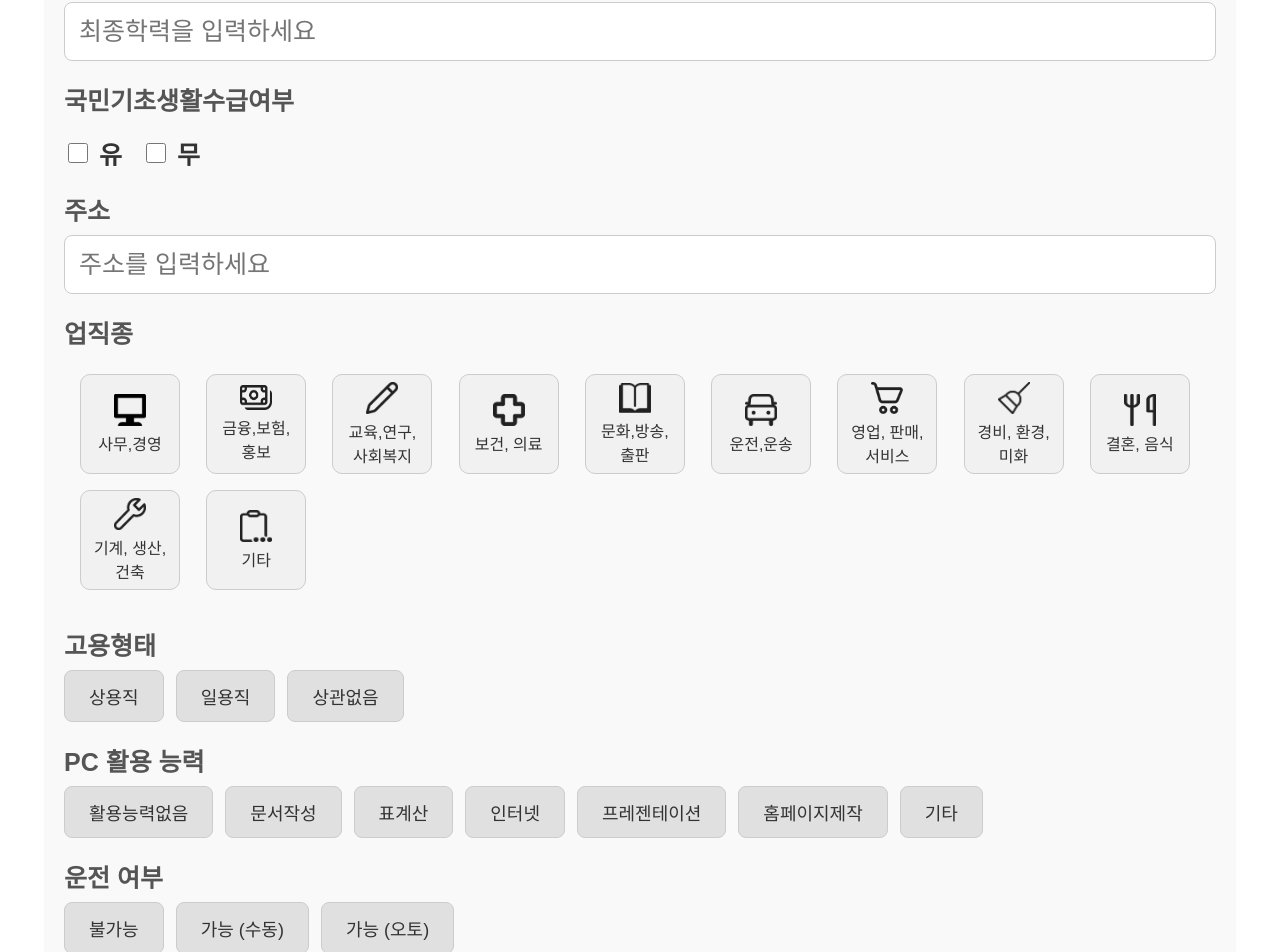
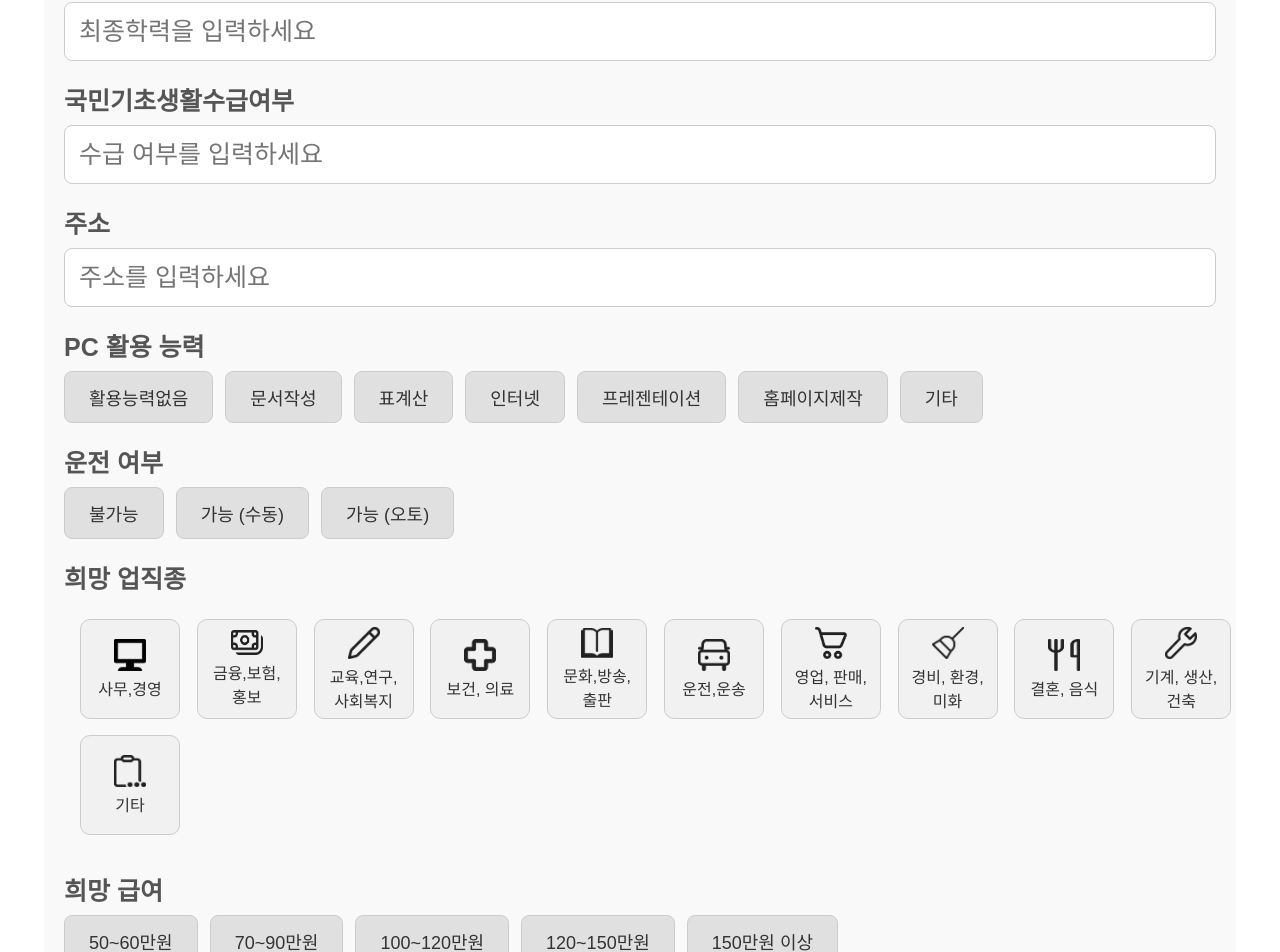
Before and after one commit to hyeon020723/BusanSilverWork, a React (Create React App) app in the folder silverwork/: page /resume in a window 1280 px wide. Shown: the part 781-1733 px from the top of the page. Built offline with nearby package versions, Linux system fonts and the light colour scheme.

Commit message:
feat information

```diff
--- a/silverwork/src/pages/ResumePage.js
+++ b/silverwork/src/pages/ResumePage.js
@@ -1,7 +1,5 @@
-import React, { useState } from "react";
 import { useNavigate } from "react-router-dom";
-
-import axios from "axios";
+import { useState } from "react";
 
 // 아이콘 이미지 파일 import
 import officeIcon from "../icons/사무경영.png";
@@ -19,18 +17,18 @@ import otherIcon from "../icons/기타.png";
 function ResumePage() {
   const navigate = useNavigate();
   const [formData, setFormData] = useState({
-    name: "",
-    idNumber: "",
-    age: "",
-    phone: "",
-    educationLevel: "",
-    welfareStatus: "",
-    address: "",
-    pcSkills: "",
-    drivingAbility: "",
-    preferredJobs: ["", "", ""],
-    expectedSalary: "",
-    employmentType: "",
+    이름: "",
+    주민번호: "",
+    연령: "",
+    휴대전화: "",
+    최종학력: "",
+    국민기초생활수급여부: "",
+    주소: "",
+    컴퓨터능력: "",
+    운전: "",
+    희망업직종: ["", "", ""],
+    희망급여: "",
+    고용형태: "",
   });
   const [selectedJobCategories, setSelectedJobCategories] = useState([]);
   const [selectedEmploymentTypes, setSelectedEmploymentTypes] = useState([]);
@@ -77,12 +75,6 @@ function ResumePage() {
     setFormData({ ...formData, [name]: value });
   };
 
-  const handlePreferredJobChange = (index, value) => {
-    const newPreferredJobs = [...formData.preferredJobs];
-    newPreferredJobs[index] = value;
-    setFormData({ ...formData, preferredJobs: newPreferredJobs });
-  };
-
   const handleCheckboxChange = (setFunction, selectedOptions, option) => {
     if (selectedOptions.includes(option)) {
       setFunction(selectedOptions.filter((item) => item !== option));
@@ -91,26 +83,36 @@ function ResumePage() {
     }
   };
 
-  const handleSubmit = async () => {
+  const handleJobCategoryChange = (category) => {
+    const newCategories = formData.희망업직종.includes(category)
+      ? formData.희망업직종.filter((item) => item !== category)
+      : [...formData.희망업직종, category];
+
+    setFormData({ ...formData, 희망업직종: newCategories });
+  };
+
+  const handleEmploymentTypeChange = (type) => {
+    const newEmploymentTypes = selectedEmploymentTypes.includes(type)
+      ? selectedEmploymentTypes.filter((item) => item !== type)
+      : [...selectedEmploymentTypes, type];
+
+    setSelectedEmploymentTypes(newEmploymentTypes);
+    setFormData({ ...formData, 고용형태: newEmploymentTypes.join(", ") });
+  };
+
+  const handleSubmit = () => {
     setStatusMessage("결과를 불러오는 중입니다...");
-    console.log("Form Data:", {
+    const formDataWithSelections = {
       ...formData,
-      selectedJobCategories,
-      selectedEmploymentTypes,
-    });
-    try {
-      await axios.post("/api/results", {
-        ...formData,
-        selectedJobCategories,
-        selectedEmploymentTypes,
-      });
-      navigate("/results", { state: { formData } });
+      희망업직종: selectedJobCategories.join(", "),
+      고용형태: selectedEmploymentTypes.join(", "),
+    };
+    console.log("Form Data:", formDataWithSelections);
 
-      setStatusMessage("신청내역을 확인해주세요");
-    } catch (error) {
-      setStatusMessage("오류가 발생했습니다. 다시 시도해주세요.");
-      console.error("Error sending data to the backend:", error);
-    }
+    // 데이터 전송 없이 바로 이동
+    navigate("/results", { state: { formData: formDataWithSelections } });
+
+    setStatusMessage("신청내역을 확인해주세요");
   };
 
   return (
@@ -120,9 +122,9 @@ function ResumePage() {
         <label style={labelStyle}>이름</label>
         <input
           type="text"
-          name="name"
+          name="이름"
           placeholder="이름을 입력하세요"
-          value={formData.name}
+          value={formData.이름}
           onChange={handleInputChange}
           style={inputStyle}
           required
@@ -132,9 +134,9 @@ function ResumePage() {
         <label style={labelStyle}>주민번호</label>
         <input
           type="text"
-          name="idNumber"
+          name="주민번호"
           placeholder="주민번호를 입력하세요"
-          value={formData.idNumber}
+          value={formData.주민번호}
           onChange={handleInputChange}
           style={inputStyle}
           required
@@ -144,107 +146,107 @@ function ResumePage() {
         <label style={labelStyle}>연령</label>
         <input
           type="number"
-          name="age"
+          name="연령"
           placeholder="나이를 입력하세요"
-          value={formData.age}
+          value={formData.연령}
           onChange={handleInputChange}
           style={inputStyle}
         />
       </div>
       <div style={optionGroupStyle}>
-        <label style={labelStyle}>휴대폰</label>
+        <label style={labelStyle}>휴대전화</label>
         <input
           type="tel"
-          name="phone"
+          name="휴대전화"
           placeholder="휴대폰 번호를 입력하세요"
-          value={formData.phone}
+          value={formData.휴대전화}
           onChange={handleInputChange}
           style={inputStyle}
           required
         />
       </div>
-
       <div style={optionGroupStyle}>
         <label style={labelStyle}>최종학력</label>
         <input
           type="text"
-          name="educationLevel"
+          name="최종학력"
           placeholder="최종학력을 입력하세요"
-          value={formData.educationLevel}
+          value={formData.최종학력}
           onChange={handleInputChange}
           style={inputStyle}
         />
       </div>
-
       <div style={optionGroupStyle}>
         <label style={labelStyle}>국민기초생활수급여부</label>
-        <div style={welfareStatusContainerStyle}>
-          <label style={welfareOptionStyle}>
-            <input
-              type="checkbox"
-              name="welfareStatus"
-              value="유"
-              style={inputCheckboxStyle}
-              checked={formData.welfareStatus === "유"}
-              onChange={() =>
-                setFormData((prevData) => ({
-                  ...prevData,
-                  welfareStatus: prevData.welfareStatus === "유" ? "" : "유",
-                }))
-              }
-            />
-            <span style={labelTextStyle}>유</span>
-          </label>
-          <label style={welfareOptionStyle}>
-            <input
-              type="checkbox"
-              name="welfareStatus"
-              value="무"
-              style={inputCheckboxStyle}
-              checked={formData.welfareStatus === "무"}
-              onChange={() =>
-                setFormData((prevData) => ({
-                  ...prevData,
-                  welfareStatus: prevData.welfareStatus === "무" ? "" : "무",
-                }))
-              }
-            />
-            <span style={labelTextStyle}>무</span>
-          </label>
-        </div>
+        <input
+          type="text"
+          name="국민기초생활수급여부"
+          placeholder="수급 여부를 입력하세요"
+          value={formData.국민기초생활수급여부}
+          onChange={handleInputChange}
+          style={inputStyle}
+        />
       </div>
-
       <div style={optionGroupStyle}>
         <label style={labelStyle}>주소</label>
         <input
           type="text"
-          name="address"
+          name="주소"
           placeholder="주소를 입력하세요"
-          value={formData.address}
+          value={formData.주소}
           onChange={handleInputChange}
           style={inputStyle}
         />
       </div>
-      {/* 업직종 선택 */}
       <div style={optionGroupStyle}>
-        <label style={labelStyle}>업직종</label>
+        <label style={labelStyle}>PC 활용 능력</label>
+        <div style={buttonContainerStyle}>
+          {pcSkillsOptions.map((option, index) => (
+            <button
+              key={index}
+              onClick={() => setFormData({ ...formData, 컴퓨터능력: option })}
+              style={{
+                ...employmentButtonStyle,
+                backgroundColor:
+                  formData.컴퓨터능력 === option ? "#4CAF50" : "#e0e0e0",
+                color: formData.컴퓨터능력 === option ? "white" : "#333",
+              }}>
+              {option}
+            </button>
+          ))}
+        </div>
+      </div>
+      <div style={optionGroupStyle}>
+        <label style={labelStyle}>운전 여부</label>
+        <div style={buttonContainerStyle}>
+          {drivingOptions.map((option, index) => (
+            <button
+              key={index}
+              onClick={() => setFormData({ ...formData, 운전: option })}
+              style={{
+                ...employmentButtonStyle,
+                backgroundColor:
+                  formData.운전 === option ? "#4CAF50" : "#e0e0e0",
+                color: formData.운전 === option ? "white" : "#333",
+              }}>
+              {option}
+            </button>
+          ))}
+        </div>
+      </div>
+      <div style={optionGroupStyle}>
+        <label style={labelStyle}>희망 업직종</label>
         <div style={iconButtonContainerStyle}>
           {jobCategories.map((category, index) => (
             <button
               key={index}
-              onClick={() =>
-                handleCheckboxChange(
-                  setSelectedJobCategories,
-                  selectedJobCategories,
-                  category.name
-                )
-              }
+              onClick={() => handleJobCategoryChange(category.name)}
               style={{
                 ...iconButtonStyle,
-                backgroundColor: selectedJobCategories.includes(category.name)
+                backgroundColor: formData.희망업직종.includes(category.name)
                   ? "#4CAF50"
                   : "#f1f1f1",
-                color: selectedJobCategories.includes(category.name)
+                color: formData.희망업직종.includes(category.name)
                   ? "white"
                   : "#333",
               }}>
@@ -254,108 +256,51 @@ function ResumePage() {
           ))}
         </div>
       </div>
-      {/* 고용형태 선택 */}
       <div style={optionGroupStyle}>
-        <label style={labelStyle}>고용형태</label>
+        <label style={labelStyle}>희망 급여</label>
+        <div style={buttonContainerStyle}>
+          {salaryOptions.map((option, index) => (
+            <button
+              key={index}
+              onClick={() => setFormData({ ...formData, 희망급여: option })}
+              style={{
+                ...employmentButtonStyle,
+                backgroundColor:
+                  formData.희망급여 === option ? "#4CAF50" : "#e0e0e0",
+                color: formData.희망급여 === option ? "white" : "#333",
+              }}>
+              {option}
+            </button>
+          ))}
+        </div>
+      </div>
+      <div style={optionGroupStyle}>
+        <label style={labelStyle}>고용 형태</label>
         <div style={buttonContainerStyle}>
           {employmentOptions.map((type, index) => (
             <button
               key={index}
-              onClick={() =>
-                handleCheckboxChange(
-                  setSelectedEmploymentTypes,
-                  selectedEmploymentTypes,
-                  type
-                )
-              }
+              onClick={() => handleEmploymentTypeChange(type)}
               style={{
                 ...employmentButtonStyle,
-                backgroundColor: selectedEmploymentTypes.includes(type)
-                  ? "#4CAF50"
-                  : "#e0e0e0",
-                color: selectedEmploymentTypes.includes(type)
-                  ? "white"
-                  : "#333",
+                backgroundColor:
+                  formData.고용형태 === type ? "#4CAF50" : "#e0e0e0",
+                color: formData.고용형태 === type ? "white" : "#333",
               }}>
               {type}
             </button>
           ))}
         </div>
       </div>
-
-      {/* PC Skill Options */}
-      <div style={optionGroupStyle}>
-        <label style={labelStyle}>PC 활용 능력</label>
-        <div style={buttonContainerStyle}>
-          {pcSkillsOptions.map((option, index) => (
-            <button
-              key={index}
-              onClick={() => setFormData({ ...formData, pcSkills: option })}
-              style={{
-                ...employmentButtonStyle,
-                backgroundColor:
-                  formData.pcSkills === option ? "#4CAF50" : "#e0e0e0",
-                color: formData.pcSkills === option ? "white" : "#333",
-              }}>
-              {option}
-            </button>
-          ))}
-        </div>
-      </div>
-
-      <div style={optionGroupStyle}>
-        <label style={labelStyle}>운전 여부</label>
-        <div style={buttonContainerStyle}>
-          {drivingOptions.map((option, index) => (
-            <button
-              key={index}
-              onClick={() =>
-                setFormData({ ...formData, drivingAbility: option })
-              }
-              style={{
-                ...employmentButtonStyle,
-                backgroundColor:
-                  formData.drivingAbility === option ? "#4CAF50" : "#e0e0e0",
-                color: formData.drivingAbility === option ? "white" : "#333",
-              }}>
-              {option}
-            </button>
-          ))}
-        </div>
-      </div>
-
-      <div style={optionGroupStyle}>
-        <label style={labelStyle}>기대 임금</label>
-        <div style={buttonContainerStyle}>
-          {salaryOptions.map((option, index) => (
-            <button
-              key={index}
-              onClick={() =>
-                setFormData({ ...formData, expectedSalary: option })
-              }
-              style={{
-                ...employmentButtonStyle,
-                backgroundColor:
-                  formData.expectedSalary === option ? "#4CAF50" : "#e0e0e0",
-                color: formData.expectedSalary === option ? "white" : "#333",
-              }}>
-              {option}
-            </button>
-          ))}
-        </div>
-      </div>
-
-      {/* 신청하기 버튼 */}
       <button onClick={handleSubmit} style={viewResultsButtonStyle}>
         신청하기
       </button>
-      {/* 상태 메시지 */}
       {statusMessage && <p style={statusMessageStyle}>{statusMessage}</p>}
     </div>
   );
 }
 
-//style
+// 스타일 정의
 const containerStyle = {
   display: "flex",
   flexDirection: "column",
@@ -400,64 +345,6 @@ const inputStyle = {
   boxSizing: "border-box",
 };
 
-const iconButtonContainerStyle = {
-  display: "grid",
-  gridTemplateColumns: "repeat(auto-fit, minmax(100px, 1fr))", // Slightly larger minimum width for better legibility
-  gap: "16px", // Increase gap for clearer spacing between items
-  alignItems: "center", // Center align buttons vertically in their grid cells
-  justifyContent: "center", // Center the grid within its container
-  padding: "16px", // Add padding around the grid to create space from surrounding content
-  width: "100%", // Make the grid responsive to its container's width
-  boxSizing: "border-box", // Ensure padding doesn't affect overall width
-};
-
-const welfareStatusContainerStyle = {
-  display: "flex",
-  gap: "20px", // Clear space between the "유" and "무" options
-  fontSize: "30px", // Slightly increase font size for readability
-  alignItems: "center", // Align items in the center for a balanced layout
-  marginTop: "10px",
-};
-
-const welfareOptionStyle = {
-  display: "flex",
-  alignItems: "center",
-  gap: "8px", // Space between checkbox and label text
-  cursor: "pointer", // Pointer cursor for clickable elements
-};
-
-const inputCheckboxStyle = {
-  width: "20px", // Increase size for easier clicking
-  height: "20px",
-};
-
-const labelTextStyle = {
-  fontSize: "25px",
-  color: "#333", // Dark color for high contrast and readability
-  fontWeight: "bold",
-};
-
-const iconButtonStyle = {
-  display: "flex",
-  alignItems: "center",
-  justifyContent: "center",
-  padding: "10px",
-  fontSize: "16px",
-  border: "1px solid #ccc",
-  borderRadius: "10px",
-  cursor: "pointer",
-  flexDirection: "column",
-  width: "100px",
-  height: "100px",
-  transition: "background-color 0.2s",
-};
-
-const iconStyle = {
-  width: "32px",
-  height: "32px",
-  marginBottom: "5px",
-};
-
 const buttonContainerStyle = {
   display: "flex",
   flexWrap: "wrap",
@@ -495,34 +382,33 @@ const statusMessageStyle = {
   textAlign: "center",
 };
 
-// Media Queries for Responsive Design
-const responsiveStyles = `
-@media (max-width: 768px) {
-  .container {
-    padding: 15px;
-    font-size: 1rem;
-  }
-  .title {
-    font-size: 24px;
-  }
-  .label {
-    font-size: 18px;
-  }
-  .input {
-    font-size: 16px;
-  }
-  .iconButton {
-    width: 80px;
-    height: 80px;
-  }
-  .employmentButton {
-    font-size: 16px;
-    padding: 10px 15px;
-  }
-  .viewResultsButton {
-    font-size: 18px;
-  }
-}
-`;
+const iconButtonContainerStyle = {
+  display: "grid",
+  gridTemplateColumns: "repeat(auto-fit, minmax(100px, 1fr))",
+  gap: "16px",
+  padding: "16px",
+  width: "100%",
+};
+
+const iconButtonStyle = {
+  display: "flex",
+  alignItems: "center",
+  justifyContent: "center",
+  padding: "10px",
+  fontSize: "16px",
+  border: "1px solid #ccc",
+  borderRadius: "10px",
+  cursor: "pointer",
+  flexDirection: "column",
+  width: "100px",
+  height: "100px",
+  transition: "background-color 0.2s",
+};
+
+const iconStyle = {
+  width: "32px",
+  height: "32px",
+  marginBottom: "5px",
+};
 
 export default ResumePage;
```
Also changed, not shown: silverwork/server.js (+6 -3 lines), silverwork/src/pages/ResultsPage.js (+57 -21 lines), 1 other file (tests, documents, lock files or other folders).
